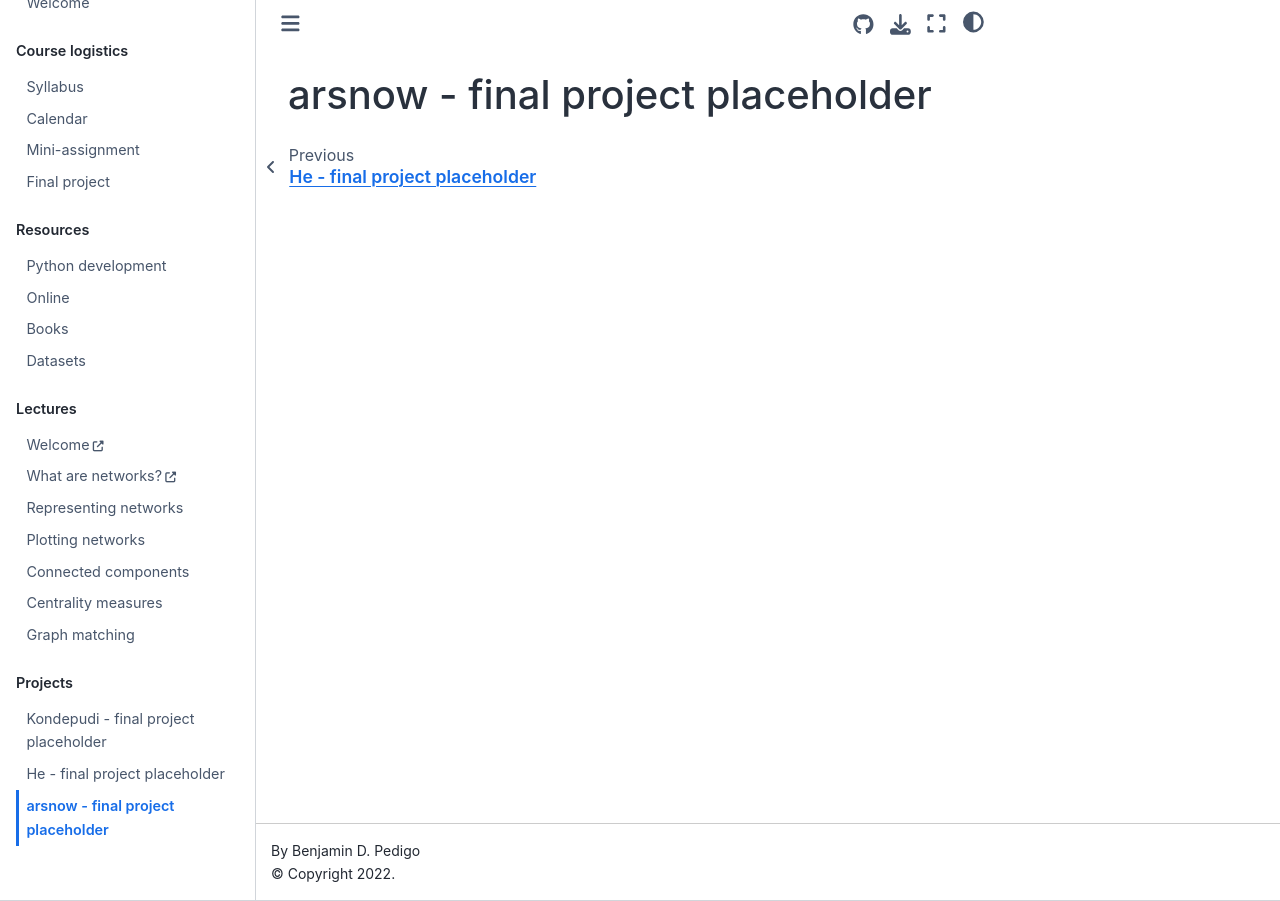
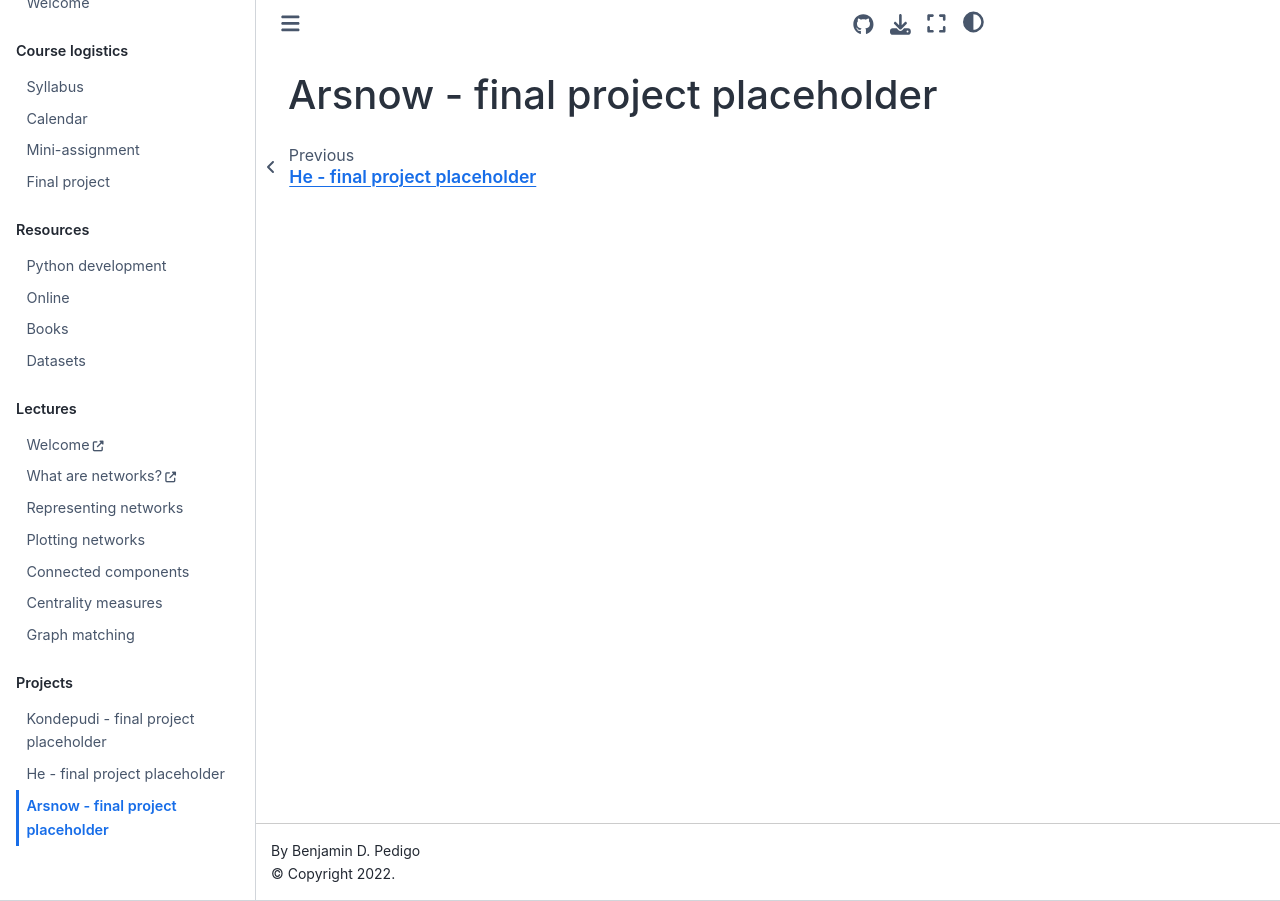
Before and after one commit to bdpedigo/networks-course, a Jupyter Book: the page built from docs/arsnow.md, in a window 1280 px wide. Built offline with Jupyter Book 1.0.4 settings and Sphinx 7.4.7 and the Sphinx Book theme 1.1.4, drawn with Linux system fonts in a browser that asks for light colours; pages that are not in the unit, such as notebooks, are missing from menus.

```diff
--- a/docs/arsnow.md
+++ b/docs/arsnow.md
@@ -1 +1 @@
-# arsnow - final project placeholder
+# Arsnow - final project placeholder
```
